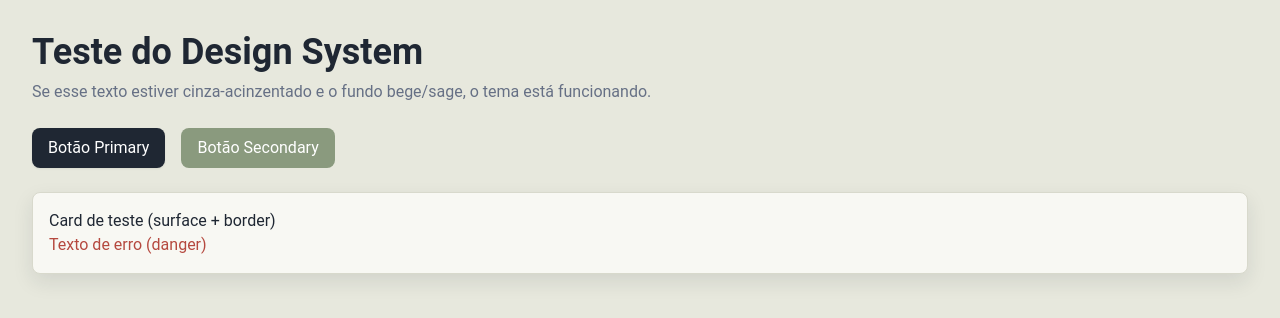
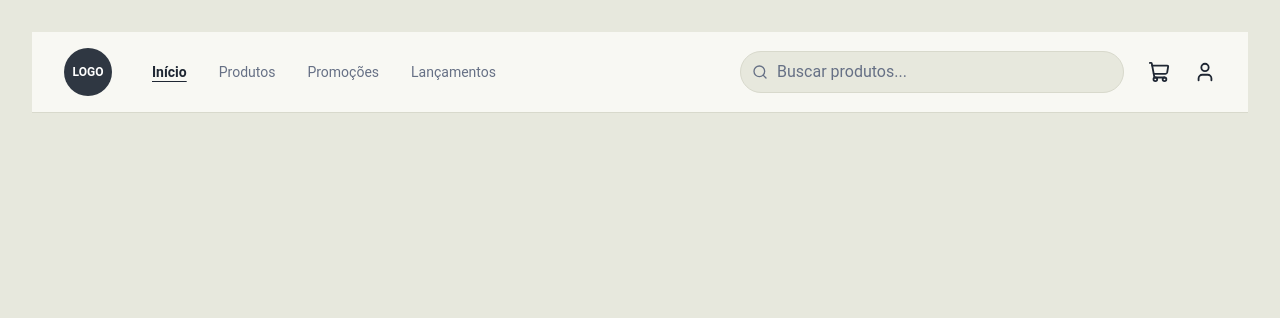
Before and after one commit to giuseppeusn/e-commerce-reuso, a React (Vite) app in the folder frontend/: page / in a window 1280 px wide. Shown: the top 318 px of the page. Built offline with nearby package versions, Linux system fonts and the light colour scheme.

Commit message:
feat/ Componente de NavBar

```diff
--- a/frontend/package.json
+++ b/frontend/package.json
@@ -11,6 +11,7 @@
   },
   "dependencies": {
     "@tailwindcss/vite": "^4.3.3",
+    "lucide-react": "^1.48.0",
     "react": "^19.2.8",
     "react-dom": "^19.2.8",
     "react-router-dom": "^7.18.4",
--- a/frontend/src/AppRoutes.tsx
+++ b/frontend/src/AppRoutes.tsx
@@ -1,11 +1,18 @@
+// src/AppRoutes.tsx
 import { Route, Routes } from "react-router-dom";
 
 import Home from "./pages/Home/Home";
+import Produtos from "./pages/Home/Paginas/Produtos";
+import Promocoes from "./pages/Home/Paginas/Promocoes";
+import Lancamentos from "./pages/Home/Paginas/Lancamento";
 
 const AppRoutes = () => {
   return (
     <Routes>
       <Route path="/" element={<Home />} />
+      <Route path="/produtos" element={<Produtos />} />
+      <Route path="/promocoes" element={<Promocoes />} />
+      <Route path="/lancamentos" element={<Lancamentos />} />
     </Routes>
   );
 };
--- a/frontend/src/pages/Componentes/NavBar.tsx
+++ b/frontend/src/pages/Componentes/NavBar.tsx
@@ -1,9 +1,73 @@
-const NavBar = () => {
-    return (
-        <>
-        <div>navbar</div>
-        </>
-    )
-}
+// src/components/Navbar/Navbar.tsx
+import { NavLink } from "react-router-dom";
+import { Search, ShoppingCart, User } from "lucide-react";
 
-export default NavBar;
+const NAV_LINKS = [
+  { label: "Início", path: "/" },
+  { label: "Produtos", path: "/produtos" },
+  { label: "Promoções", path: "/promocoes" },
+  { label: "Lançamentos", path: "/lancamentos" },
+];
+
+const Navbar = () => {
+  return (
+    <header className="flex items-center justify-between gap-6 border-b border-reuso-border bg-reuso-surface px-8 py-4">
+      <div className="flex items-center gap-10">
+        <div className="flex h-12 w-12 items-center justify-center rounded-full bg-reuso-neutral-strong text-xs font-semibold text-reuso-neutral-strong-foreground">
+          LOGO
+        </div>
+
+        <nav className="flex items-center gap-8">
+          {NAV_LINKS.map(({ label, path }) => (
+            <NavLink
+              key={path}
+              to={path}
+              end={path === "/"}
+              className={({ isActive }) =>
+                `text-sm transition-colors hover:text-reuso-primary ${
+                  isActive
+                    ? "font-semibold text-reuso-text underline underline-offset-4"
+                    : "text-reuso-muted"
+                }`
+              }
+            >
+              {label}
+            </NavLink>
+          ))}
+        </nav>
+      </div>
+
+      <div className="flex flex-1 items-center justify-end gap-6">
+        <div className="relative w-full max-w-sm">
+          <Search
+            size={16}
+            className="pointer-events-none absolute left-3 top-1/2 -translate-y-1/2 text-reuso-muted"
+          />
+          <input
+            type="text"
+            placeholder="Buscar produtos..."
+            className="w-full rounded-full border border-reuso-border bg-reuso-canvas py-2 pl-9 pr-4 text-sm text-reuso-text outline-none placeholder:text-reuso-muted focus:border-reuso-primary focus:ring-2 focus:ring-reuso-primary/20"
+          />
+        </div>
+
+        <button
+          type="button"
+          aria-label="Carrinho"
+          className="text-reuso-text transition-colors hover:text-reuso-primary"
+        >
+          <ShoppingCart size={22} />
+        </button>
+
+        <button
+          type="button"
+          aria-label="Minha conta"
+          className="text-reuso-text transition-colors hover:text-reuso-primary"
+        >
+          <User size={22} />
+        </button>
+      </div>
+    </header>
+  );
+};
+
+export default Navbar;
--- a/frontend/src/pages/Home/Home.tsx
+++ b/frontend/src/pages/Home/Home.tsx
@@ -1,27 +1,9 @@
+import Navbar from "../Componentes/NavBar";
+
 const Home = () => {
   return (
     <div className="min-h-screen bg-reuso-canvas p-8">
-      <h1 className="text-4xl font-bold text-reuso-text">
-        Teste do Design System
-      </h1>
-      <p className="mt-2 text-reuso-muted">
-        Se esse texto estiver cinza-acinzentado e o fundo bege/sage, o tema está funcionando.
-      </p>
-
-      <div className="mt-6 flex gap-4">
-        <button className="rounded-lg bg-reuso-primary px-4 py-2 text-reuso-primary-foreground shadow-reuso-sm hover:bg-reuso-primary-hover">
-          Botão Primary
-        </button>
-
-        <button className="rounded-lg bg-reuso-secondary px-4 py-2 text-white hover:bg-reuso-secondary-hover">
-          Botão Secondary
-        </button>
-      </div>
-
-      <div className="mt-6 rounded-lg border border-reuso-border bg-reuso-surface p-4 shadow-reuso-md">
-        <p className="text-reuso-text">Card de teste (surface + border)</p>
-        <span className="text-reuso-danger">Texto de erro (danger)</span>
-      </div>
+      <Navbar />
     </div>
   );
 };
--- /dev/null
+++ b/frontend/src/pages/Home/Paginas/Lancamento.tsx
@@ -0,0 +1,10 @@
+// src/pages/Produtos/Produtos.tsx
+const Produtos = () => {
+  return (
+    <div className="min-h-screen bg-reuso-canvas p-8">
+      <h1 className="text-2xl font-bold text-reuso-text">Lancamentos</h1>
+    </div>
+  );
+};
+
+export default Produtos;
--- /dev/null
+++ b/frontend/src/pages/Home/Paginas/Produtos.tsx
@@ -0,0 +1,10 @@
+// src/pages/Produtos/Produtos.tsx
+const Produtos = () => {
+  return (
+    <div className="min-h-screen bg-reuso-canvas p-8">
+      <h1 className="text-2xl font-bold text-reuso-text">Produtos</h1>
+    </div>
+  );
+};
+
+export default Produtos;
--- /dev/null
+++ b/frontend/src/pages/Home/Paginas/Promocoes.tsx
@@ -0,0 +1,10 @@
+// src/pages/Produtos/Produtos.tsx
+const Produtos = () => {
+  return (
+    <div className="min-h-screen bg-reuso-canvas p-8">
+      <h1 className="text-2xl font-bold text-reuso-text">Promocoes</h1>
+    </div>
+  );
+};
+
+export default Produtos;
```
Also changed, not shown: 1 other file (tests, documents, lock files or other folders).
